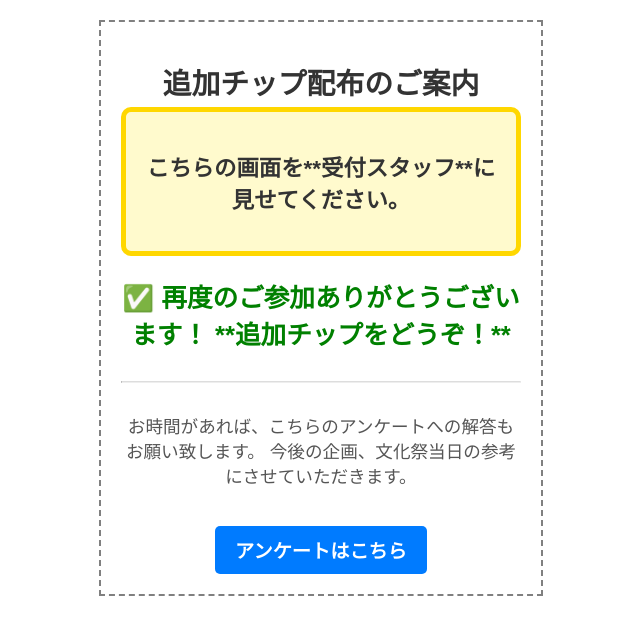
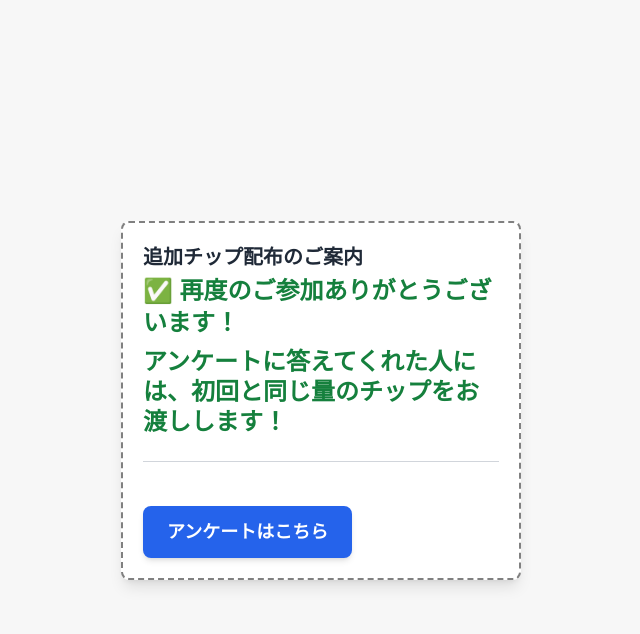
Before and after one commit to gumisan12/gumisan12.github.io, a plain HTML site: page thankyou.html in a window 1280 px wide. Shown: the whole page, without its empty margins (319-959 px from the left). Drawn offline with nearby package versions, Linux system fonts and the light colour scheme.

Commit message:
Update thankyou.html

```diff
--- a/thankyou.html
+++ b/thankyou.html
@@ -2,36 +2,48 @@
 <html lang="ja">
 <head>
     <meta charset="UTF-8">
+    <meta name="viewport" content="width=device-width, initial-scale=1.0">
     <title>追加チップ配布とアンケートのご案内</title>
+    <script src="https://cdn.tailwindcss.com"></script>
+    <style>
+        /* Tailwindのスタイルに合わせて、以前のインラインスタイルを整理 */
+        body {
+            font-family: sans-serif;
+            background-color: #f7f7f7;
+        }
+        .custom-border {
+            border: 2px dashed gray;
+            max-width: 400px;
+            margin: 20px auto;
+            padding: 20px;
+        }
+        .yellow-box {
+            background-color: #FFFACD;
+            border: 5px solid #FFD700;
+            padding: 15px;
+            border-radius: 10px;
+        }
+    </style>
 </head>
-<body>
-    <div style="text-align: center; padding: 20px; border: 2px dashed gray; max-width: 400px; margin: 20px auto; font-family: sans-serif;">
+<body class="p-5 flex justify-center items-center min-h-screen">
+    <div class="custom-border rounded-lg bg-white shadow-lg">
 
-        <h1 style="font-size: 1.8em; margin-bottom: 5px; color: #333;">
+        <h1 class="text-xl font-bold mb-1 text-gray-800">
             追加チップ配布のご案内
         </h1>
-        <div style="background-color: #FFFACD; border: 5px solid #FFD700; padding: 15px; border-radius: 10px; margin-bottom: 20px;">
-            <p style="font-size: 1.4em; font-weight: bold; color: #333;">
-                こちらの画面を**受付スタッフ**に見せてください。
-            </p>
-        </div>
 
-        <h2 style="color: green; font-size: 1.6em; margin-bottom: 10px;">
+        <h2 class="text-green-700 text-2xl font-bold mb-2">
             ✅ 再度のご参加ありがとうございます！
-             **追加チップをどうぞ！**
         </h2>
-
-        <hr style="margin: 30px 0; border-top: 1px solid #ddd;">
-
-        <p style="font-size: 1.1em; color: #555;">
-            お時間があれば、こちらのアンケートへの解答もお願い致します。
-            今後の企画、文化祭当日の参考にさせていただきます。
+        <!-- 修正されたメッセージ -->
+        <p class="text-green-700 text-2xl font-extrabold leading-tight mb-4">
+            アンケートに答えてくれた人には、初回と同じ量のチップをお渡しします！
         </p>
 
+        <hr class="my-6 border-t border-gray-300">
+
         <a href="https://forms.google.com/your-form-link" target="_blank"
-           style="display: inline-block; padding: 10px 20px; margin-top: 20px;
-                  background-color: #007bff; color: white; text-decoration: none;
-                  border-radius: 5px; font-weight: bold; font-size: 1.2em;">
+            class="inline-block py-3 px-6 mt-5 bg-blue-600 hover:bg-blue-700 text-white font-bold text-lg rounded-lg shadow-md transition duration-200">
             アンケートはこちら
         </a>
     </div>
```
